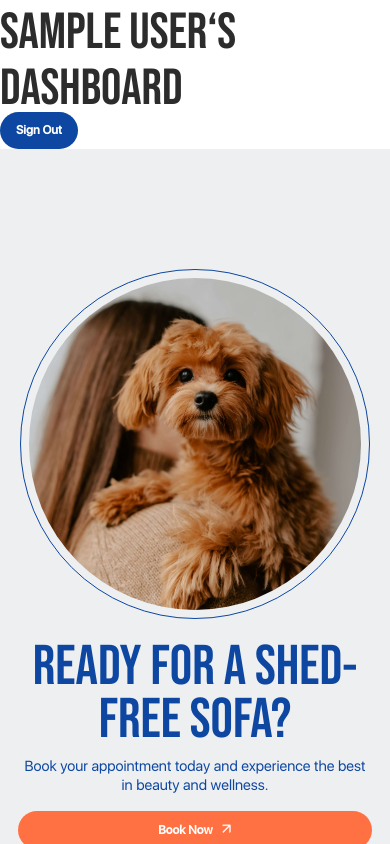
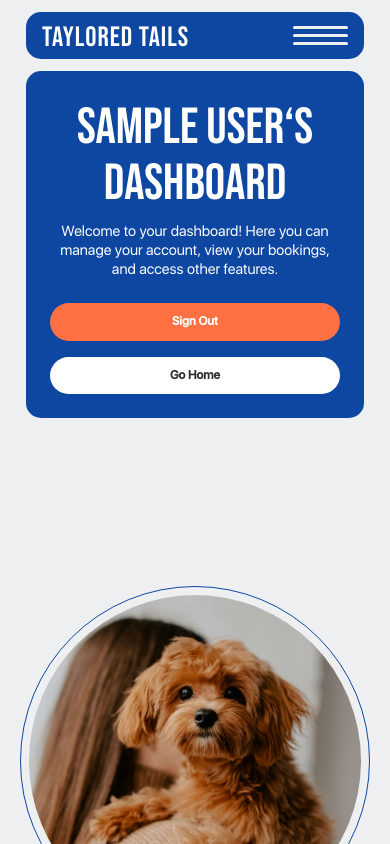
Before and after one commit to ChristianWare/salon, a Next.js app: page /dashboard in a window 390 px wide. Shown: the top 844 px of the page. Built offline with nearby package versions, Linux system fonts and the light colour scheme; no server answers; sample sign-in values are in the browser's storage.

Commit message:
DashboardPageIntro updated

```diff
--- a/src/components/dashboard/DashboardPageIntro/DashboardPageIntro.module.css
+++ b/src/components/dashboard/DashboardPageIntro/DashboardPageIntro.module.css
@@ -0,0 +1,65 @@
+.container {
+  background-color: var(--gray);
+  margin-top: -6rem;
+}
+
+.content {
+  background-color: var(--blue);
+  margin: 1rem;
+  border-radius: 15px;
+  padding: 3rem;
+  display: flex;
+  flex-direction: column;
+  align-items: flex-start;
+  justify-content: flex-start;
+  gap: 2rem;
+}
+
+.heading {
+  color: var(--white);
+}
+
+.copy {
+  color: var(--white);
+  width: 375px;
+}
+
+.btnContainer {
+  display: grid;
+  grid-template-columns: repeat(2, 1fr);
+  grid-gap: 2rem;
+  width: 30%;
+}
+
+@media screen and (max-width: 1268px) {
+  .heading,
+  .copy {
+    text-align: center;
+    margin-left: auto;
+    margin-right: auto;
+  }
+
+  .btnContainer {
+    width: 50%;
+    margin-left: auto;
+    margin-right: auto;
+    margin-top: 1rem;
+  }
+}
+
+@media screen and (max-width: 768px) {
+  .btnContainer {
+    width: 80%;
+  }
+}
+
+@media screen and (max-width: 568px) {
+  .copy {
+    width: 100%;
+  }
+
+  .btnContainer {
+    width: 100%;
+    grid-template-columns: 1fr;
+  }
+}
--- a/src/components/dashboard/DashboardPageIntro/DashboardPageIntro.tsx
+++ b/src/components/dashboard/DashboardPageIntro/DashboardPageIntro.tsx
@@ -1,14 +1,31 @@
+import styles from "./DashboardPageIntro.module.css";
+import LayoutWrapper from "@/components/shared/LayoutWrapper";
 import { auth } from "../../../../auth";
 import UserButton from "../UserButton/UserButton";
-import styles from "./DashboardPageIntro.module.css";
+import Nav from "@/components/shared/Nav/Nav";
+import Button from "@/components/shared/Button/Button";
 
 export default async function DashboardPageIntro() {
   const session = await auth();
 
   return (
     <section className={styles.container}>
-      <h1>{session?.user?.name}&lsquo;s Dashboard</h1>
-      <UserButton />
+      <LayoutWrapper>
+        <Nav />
+        <div className={styles.content}>
+          <h1 className={styles.heading}>
+            {session?.user?.name}&lsquo;s Dashboard
+          </h1>{" "}
+          <p className={styles.copy}>
+            Welcome to your dashboard! Here you can manage your account, view
+            your bookings, and access other features.
+          </p>
+          <div className={styles.btnContainer}>
+            <UserButton />
+            <Button btnType='white' text='Go Home' href='/' />
+          </div>
+        </div>
+      </LayoutWrapper>
     </section>
   );
 }
--- a/src/components/dashboard/UserButton/UserButton.module.css
+++ b/src/components/dashboard/UserButton/UserButton.module.css
@@ -0,0 +1,3 @@
+.container {
+    width: 100%;
+}
--- a/src/components/dashboard/UserButton/UserButton.tsx
+++ b/src/components/dashboard/UserButton/UserButton.tsx
@@ -2,13 +2,12 @@
 
 import { signOut } from "next-auth/react";
 
-import styles from "./UserButton.module.css";
 import FalseButton from "@/components/shared/FalseButton/FalseButton";
 
 export default function UserButton() {
   return (
-    <div className={styles.container}>
-      <FalseButton btnType="blue" onClick={() => signOut()}>Sign Out</FalseButton>
-    </div>
+    <FalseButton btnType='orange' onClick={() => signOut()}>
+      Sign Out
+    </FalseButton>
   );
 }
```
Also changed, not shown: 1 other file (tests, documents, lock files or other folders).
